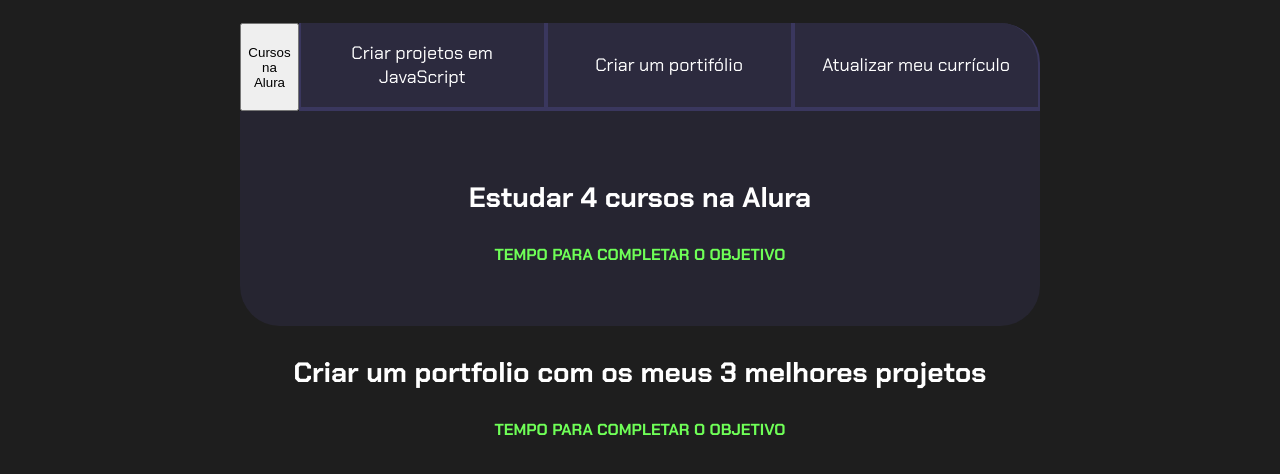
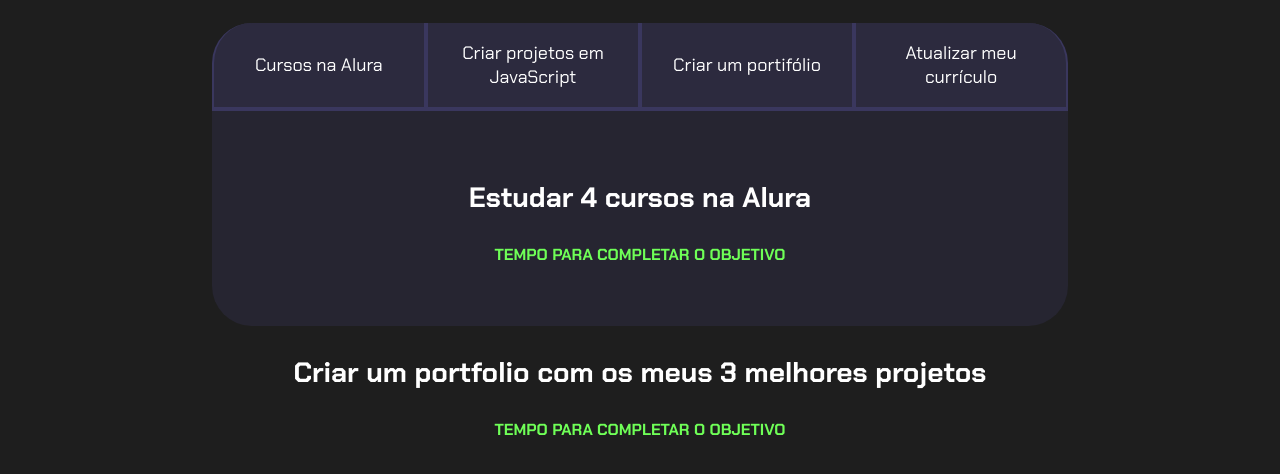
Before and after one commit to allanadasilvapego/Avaliacao-2---1-trimestre, a plain HTML site: page index.html in a window 1280 px wide. Shown: the part 80-554 px from the top of the page. Drawn offline with Linux system fonts and the light colour scheme.

Commit message:
index.html

```diff
--- a/index.html
+++ b/index.html
@@ -13,7 +13,7 @@
         <h2 class="titulo-principal">Meus objetivos do ano<span>_</span></h2>
         <div class="conteudo">
         <div class="botoes">
-            <button class="botao-ativo">Cursos na Alura</button>
+            <button class="botao">Cursos na Alura</button>
             <button class="botao">Criar projetos em JavaScript</button>
             <button class="botao">Criar um portifólio</button>
             <button class="botao">Atualizar meu currículo</button>
```
